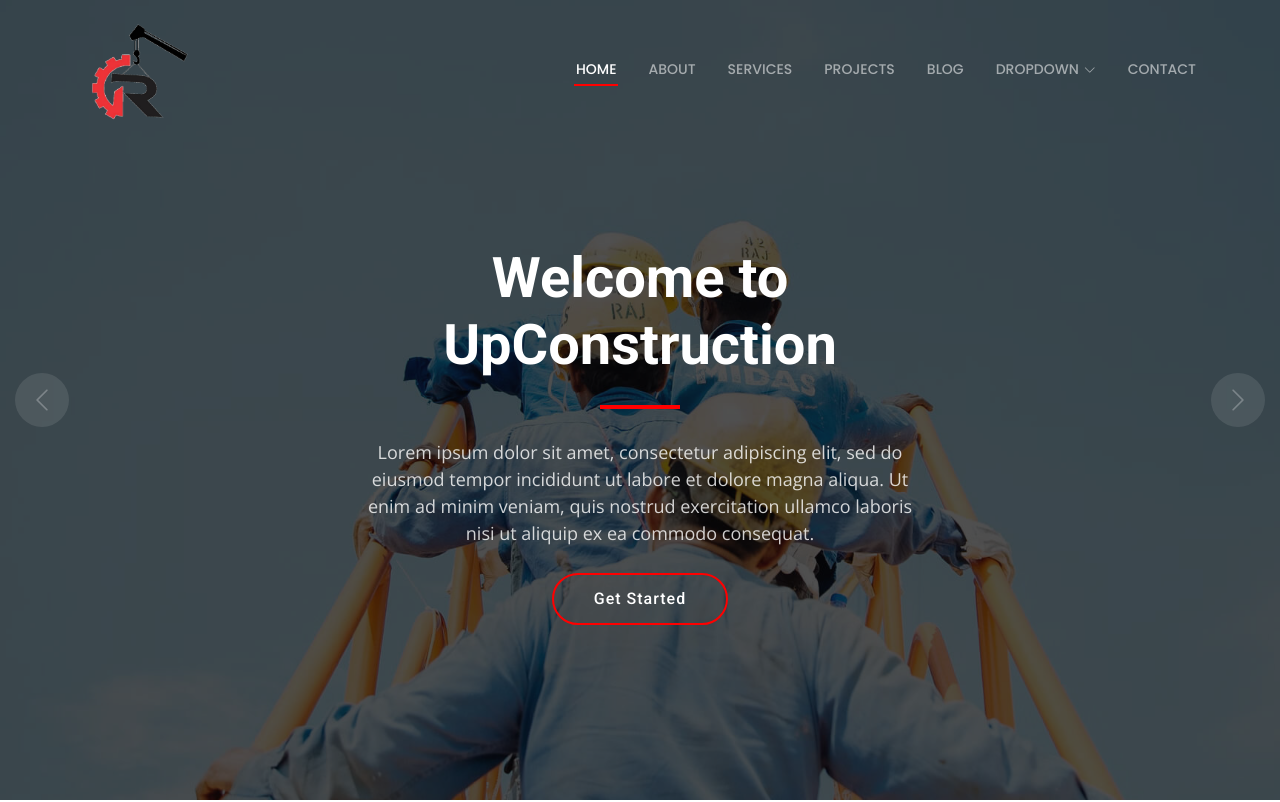
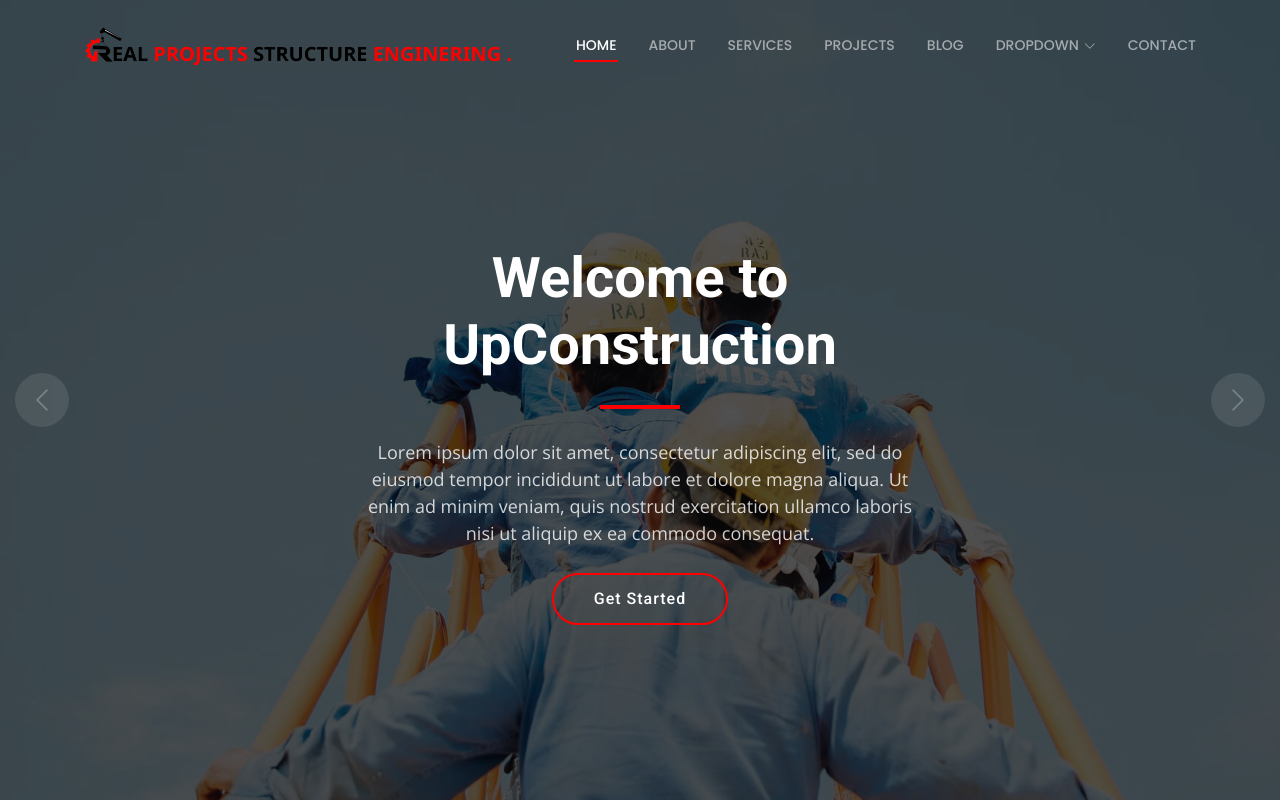
Before and after one commit to hbutau/rpse, a plain HTML site: page index.html in a window 1280 px wide. Shown: the top 802 px of the page. Drawn offline with nearby package versions, Linux system fonts and the light colour scheme; animation ran at ten frames a second.

Commit message:
logo changed from vertical to horizontal version

```diff
--- a/index.html
+++ b/index.html
@@ -44,7 +44,7 @@
 
       <a href="index.html" class="logo d-flex align-items-center">
         <!-- Uncomment the line below if you also wish to use an image logo -->
-        <img src="static/img/logo.png" alt="">
+        <img src="static/img/logo1.png" alt="" style="width:90%">
         <!-- <h1 class="sitename">UpConstruction</h1> <span>.</span> -->
       </a>
 
```
Also changed, not shown: static/img/logo1.png (added).
